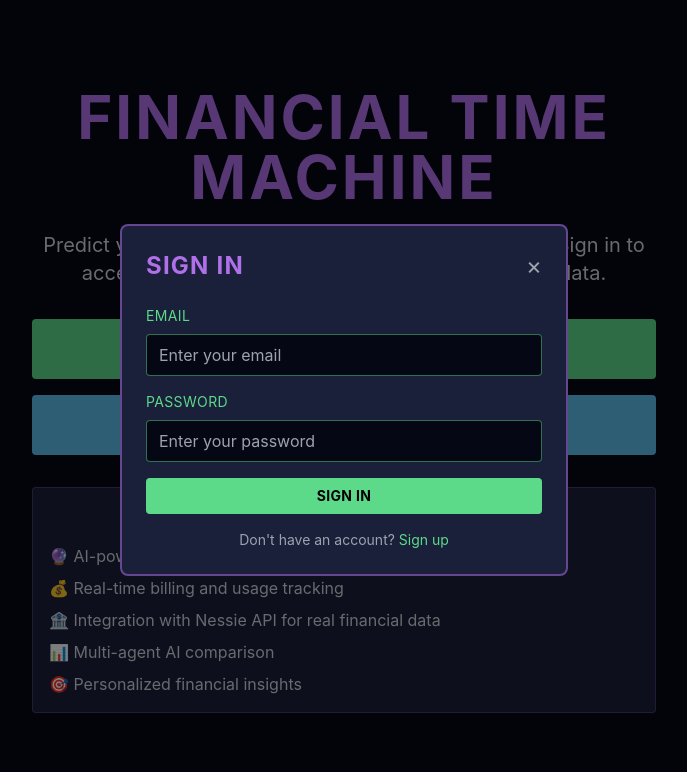
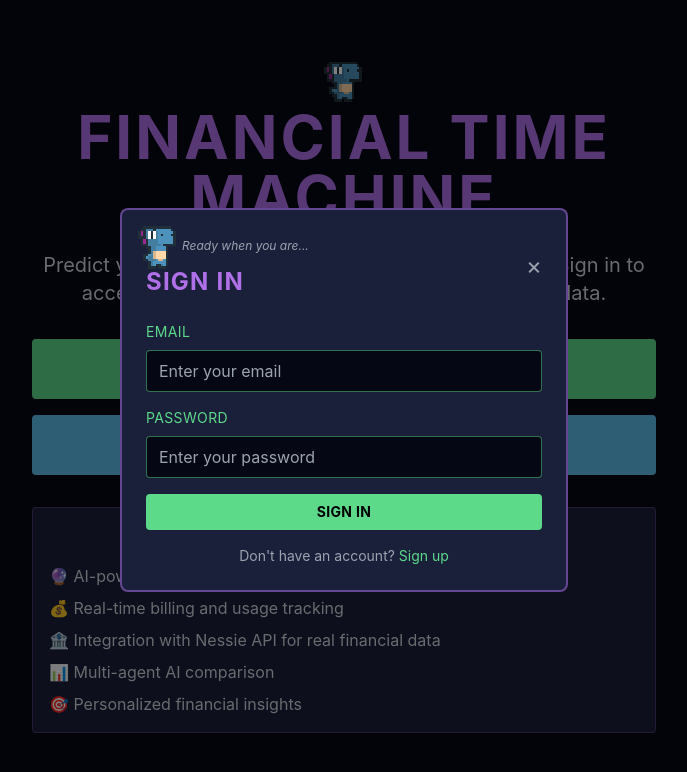
Before and after one commit to agduan/DivHacks-2025, a Next.js app: page / in a window 1280 px wide. Both pictures are taken after a click on the button "SIGN IN". Shown: the top 772 px of the page, without its empty margins (296-983 px from the left). Built offline with nearby package versions, Linux system fonts and the light colour scheme.

Commit message:
Add dino sprite to login page

```diff
--- a/app/page.tsx
+++ b/app/page.tsx
@@ -19,6 +19,7 @@ function MainApp() {
   const { user, loading } = useAuth();
   const [showAuthModal, setShowAuthModal] = useState(false);
   const [authMode, setAuthMode] = useState<'signin' | 'signup'>('signin');
+  const [isButtonHovered, setIsButtonHovered] = useState(false);
 
   // Check URL parameters for auth mode
   useEffect(() => {
@@ -45,6 +46,12 @@ function MainApp() {
     return (
       <div className="min-h-screen bg-retro-darker flex items-center justify-center">
         <div className="text-center max-w-2xl mx-auto px-6">
+          <div className="flex items-center justify-center gap-3 mb-4">
+            <DinoSprite
+              variant="doux"
+              animation={isButtonHovered ? 'run' : 'walk'}
+            />
+          </div>
           <h1 className="text-6xl font-bold text-neon-purple uppercase tracking-wider mb-6">
             Financial Time Machine
           </h1>
@@ -58,6 +65,8 @@ function MainApp() {
                 setAuthMode('signin');
                 setShowAuthModal(true);
               }}
+              onMouseEnter={() => setIsButtonHovered(true)}
+              onMouseLeave={() => setIsButtonHovered(false)}
               className="w-full bg-neon-green text-black px-8 py-4 rounded font-bold text-lg uppercase tracking-wide transition-all hover:bg-neon-green/80"
             >
               Sign In
@@ -68,6 +77,8 @@ function MainApp() {
                 setAuthMode('signup');
                 setShowAuthModal(true);
               }}
+              onMouseEnter={() => setIsButtonHovered(true)}
+              onMouseLeave={() => setIsButtonHovered(false)}
               className="w-full bg-neon-blue text-white px-8 py-4 rounded font-bold text-lg uppercase tracking-wide transition-all hover:bg-neon-blue/80"
             >
               Create Account
--- a/components/AuthModal.tsx
+++ b/components/AuthModal.tsx
@@ -2,6 +2,7 @@
 
 import { useState } from 'react';
 import { useAuth } from '@/contexts/AuthContext';
+import DinoSprite from '@/components/DinoSprite';
 
 interface AuthModalProps {
   isOpen: boolean;
@@ -15,6 +16,7 @@ export default function AuthModal({ isOpen, onClose, mode }: AuthModalProps) {
   const [name, setName] = useState('');
   const [loading, setLoading] = useState(false);
   const [error, setError] = useState('');
+  const [isButtonHovered, setIsButtonHovered] = useState(false);
 
   const { signIn, signUp } = useAuth();
 
@@ -58,9 +60,20 @@ export default function AuthModal({ isOpen, onClose, mode }: AuthModalProps) {
     <div className="fixed inset-0 bg-black/50 flex items-center justify-center z-50">
       <div className="bg-retro-gray p-6 rounded-lg border-2 border-neon-purple/50 w-full max-w-md">
         <div className="flex justify-between items-center mb-6">
-          <h2 className="text-2xl font-bold text-neon-purple uppercase tracking-wider">
-            {mode === 'signin' ? 'Sign In' : 'Sign Up'}
-          </h2>
+          <div>
+            <div className="flex items-center gap-3 mb-2">
+              <DinoSprite
+                variant="doux"
+                animation={isButtonHovered ? 'run' : 'walk'}
+              />
+              <span className="text-xs text-gray-400 italic">
+                {isButtonHovered ? 'Running to your future!' : 'Ready when you are...'}
+              </span>
+            </div>
+            <h2 className="text-2xl font-bold text-neon-purple uppercase tracking-wider">
+              {mode === 'signin' ? 'Sign In' : 'Sign Up'}
+            </h2>
+          </div>
           <button
             onClick={onClose}
             className="text-gray-400 hover:text-white text-2xl"
@@ -123,6 +136,8 @@ export default function AuthModal({ isOpen, onClose, mode }: AuthModalProps) {
           <button
             type="submit"
             disabled={loading}
+            onMouseEnter={() => setIsButtonHovered(true)}
+            onMouseLeave={() => setIsButtonHovered(false)}
             className="w-full bg-neon-green text-black px-4 py-2 rounded font-bold text-sm uppercase tracking-wide transition-all disabled:opacity-50 disabled:cursor-not-allowed"
           >
             {loading ? 'Processing...' : (mode === 'signin' ? 'Sign In' : 'Sign Up')}
```
